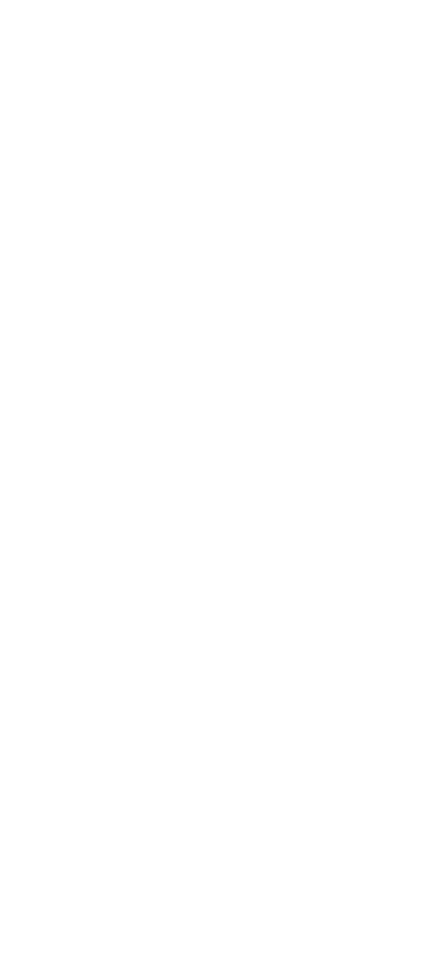
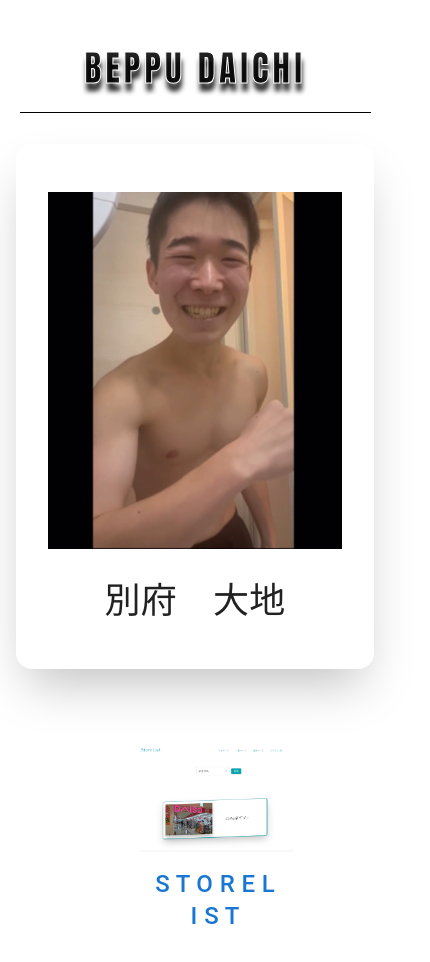
Before and after one commit to bdaichi/profile_site, a Next.js app: page /home_page in a window 390 px wide. Shown: the top 962 px of the page, 430 px wide, since content can reach past the window. Before the commit the page ends 844 px from the top, so only its background shows below. Built offline with nearby package versions, Linux system fonts and the light colour scheme.

Commit message:
navBarを作成した

```diff
--- a/common/nav_bar.tsx
+++ /dev/null
@@ -1,3 +0,0 @@
-export default function Footer() {
-
-}
--- /dev/null
+++ b/component/common/nav_bar.tsx
@@ -0,0 +1,11 @@
+import CssBaseline from '@mui/material/CssBaseline';
+
+export default function NavBar() {
+
+    return (
+        <div className='fixed top-0 flex flex-col z-10 border-b border-black pb-6 p-12 bg-white' style={{ width: '90%', maxWidth: 1000, }}>
+            <CssBaseline />
+            <p className='flex justify-center text-4xl tracking-widest md:my-8' style={{ fontFamily: 'Impact', textShadow: '1px 8px 5px', WebkitTextStroke: '1px white' }}>BEPPU DAICHI</p>
+        </div>
+    )
+}
--- /dev/null
+++ b/component/home_page/portfolio_tile.tsx
@@ -0,0 +1,31 @@
+import { Button } from "@mui/material"
+import { useRouter } from "next/router"
+
+type Props = {
+    imagePath: string
+    portfolioName: string
+}
+
+export default function PortfolioTile(props: Props) {
+    const router = useRouter()
+
+    const pageRouter = () => {
+        router.push({
+            pathname: '/portfolio_page',
+            query: { portfolioName: props.portfolioName },
+        });
+    }
+
+    return (
+        <div className='mt-56 mx-24 md:mt-24'>
+            <Button
+                onClick={pageRouter}
+            >
+                <div className='flex flex-col justify-center items-center m-8 mt-32 md:mt-0 md:p-32'>
+                    <img src={props.imagePath} />
+                    <p className='text-2xl m-4 my-4 md:text-4xl'>{props.portfolioName}</p>
+                </div>
+            </Button>
+        </div>
+    )
+}
--- /dev/null
+++ b/component/home_page/profile_feild.tsx
@@ -0,0 +1,11 @@
+export default function ProfileFeild() {
+
+    return (
+        <>
+            <div className='fixed top-32 md:top-44 md:left-8 md:w-56 p-8 shadow-2xl rounded-2xl bg-white z-10 flex flex-col justify-center items-center m-4'>
+                <img className='m-4' src='beppudaichi.jpg' />
+                <p className='text-4xl md:text-2xl my-4'>別府　大地</p>
+            </div>
+        </>
+    )
+}
--- /dev/null
+++ b/component/portfolio_page/portfolio.tsx
@@ -0,0 +1,14 @@
+type Props = {
+    portfolioName: string
+    summary: string
+}
+
+export default function Portfolio(props: Props) {
+
+    return (
+        <div>
+            <p>{props.portfolioName}</p>
+            <p>{props.summary}</p>
+        </div>
+    )
+}
--- a/pages/home_page.tsx
+++ b/pages/home_page.tsx
@@ -1,9 +1,22 @@
+import NavBar from "../component/common/nav_bar";
+import PortfolioTile from "../component/home_page/portfolio_tile";
+import ProfileFeild from "../component/home_page/profile_feild";
+
 export default function HomePage() {
 
     return (
         <>
-            <div>
-
+            <div className='flex justify-center'>
+                <NavBar />
+            </div>
+            <div className='flex flex-col'>
+                <div className='flex justify-center m-8'>
+                    <ProfileFeild />
+                </div>
+                <div className='absolute top-96 md:top-0 z-0'>
+                    <PortfolioTile imagePath='storeList.jpg' portfolioName='S t o r e L i s t' />
+                    <PortfolioTile imagePath='storeList.jpg' portfolioName='StoreList' />
+                </div>
             </div>
         </>
     )
--- a/pages/portfolio_page.tsx
+++ b/pages/portfolio_page.tsx
@@ -1,10 +1,19 @@
+import { useRouter } from "next/router";
+
 export default function PortfolioPage() {
+    const router = useRouter()
+
+    const query = router.query;
+    const portfolioName = query.portfolioName as string;
 
     return (
         <>
-            <div>
-
-            </div>
+            <div>{portfolioName == 'S t o r e L i s t' &&
+                <p>1</p>
+            }</div>
+            <div>{portfolioName == 'StoreList' &&
+                <p>2</p>
+            }</div>
         </>
     )
 }
```
Also changed, not shown: component/common/footer.tsx (renamed from common/footer.tsx), component/common/header.tsx (renamed from common/header.tsx), public/beppudaichi.jpg (added), public/storeList.jpg (added).
